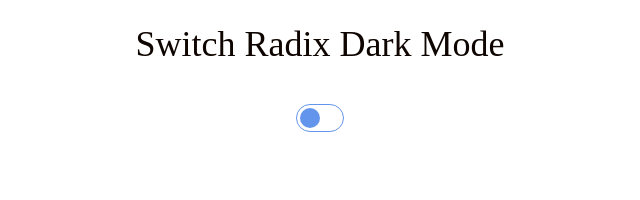
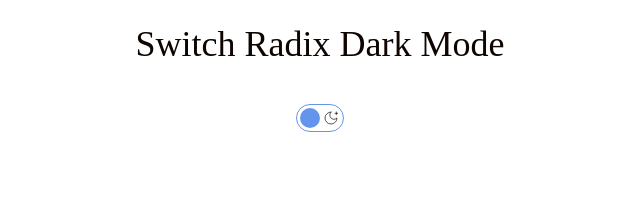
Before and after one commit to philipeoliveira/react-tailwind-radix-dark-mode, a React (Vite) app: page / in a window 1280 px wide. Shown: the top 200 px of the page, without its empty margins (320-960 px from the left). Built offline with nearby package versions, Linux system fonts and the light colour scheme; a web font is replaced by a local one.

Commit message:
Add lucide icons

```diff
--- a/package.json
+++ b/package.json
@@ -11,6 +11,7 @@
    },
    "dependencies": {
       "@radix-ui/react-switch": "^1.1.1",
+      "lucide-react": "^0.460.0",
       "react": "^18.3.1",
       "react-dom": "^18.3.1",
       "tailwind-merge": "^2.5.4"
--- a/src/components/radix/switch/RadixSwitch.jsx
+++ b/src/components/radix/switch/RadixSwitch.jsx
@@ -1,5 +1,7 @@
 import * as Switch from '@radix-ui/react-switch';
 import { twMerge } from 'tailwind-merge';
+import { MoonStar } from 'lucide-react';
+import { Sun } from 'lucide-react';
 
 const RadixSwitch = ({ clickAction, theme }) => (
    <form>
@@ -10,6 +12,12 @@
             onClick={clickAction}
             checked={theme === 'dark'}
          >
+            <div className='absolute left-1 bottom-[5px]'>
+               <Sun strokeWidth={2} size={16} />
+            </div>
+            <div className='absolute right-1 bottom-[5px]'>
+               <MoonStar strokeWidth={1} size={16} />
+            </div>
             <Switch.Thumb
                className={twMerge(
                   'bg-my-blue-400 hover:bg-my-blue-600 block size-5 rounded-full translate-x-[3px] transition-transform',
```
Also changed, not shown: 1 other file (tests, documents, lock files or other folders).
